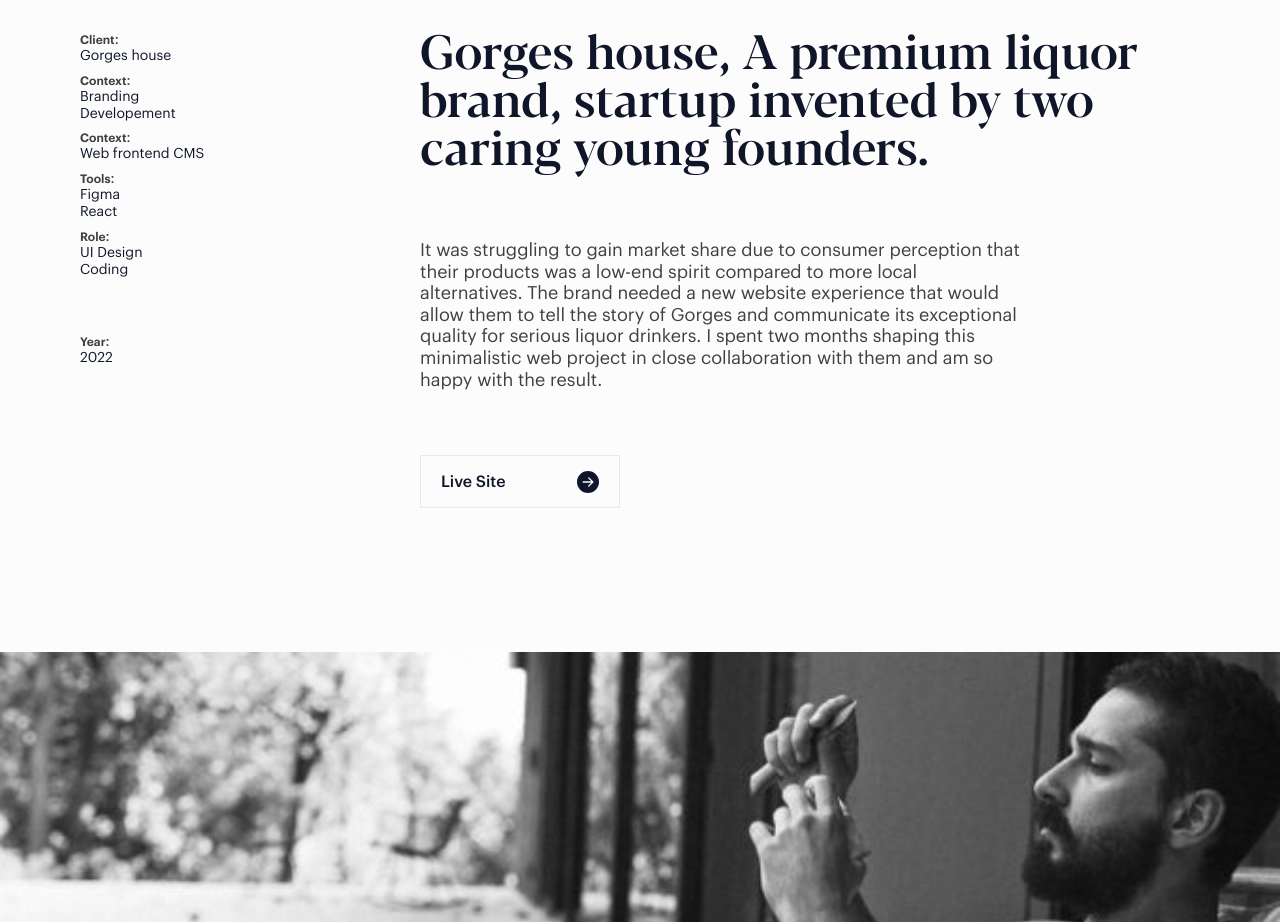
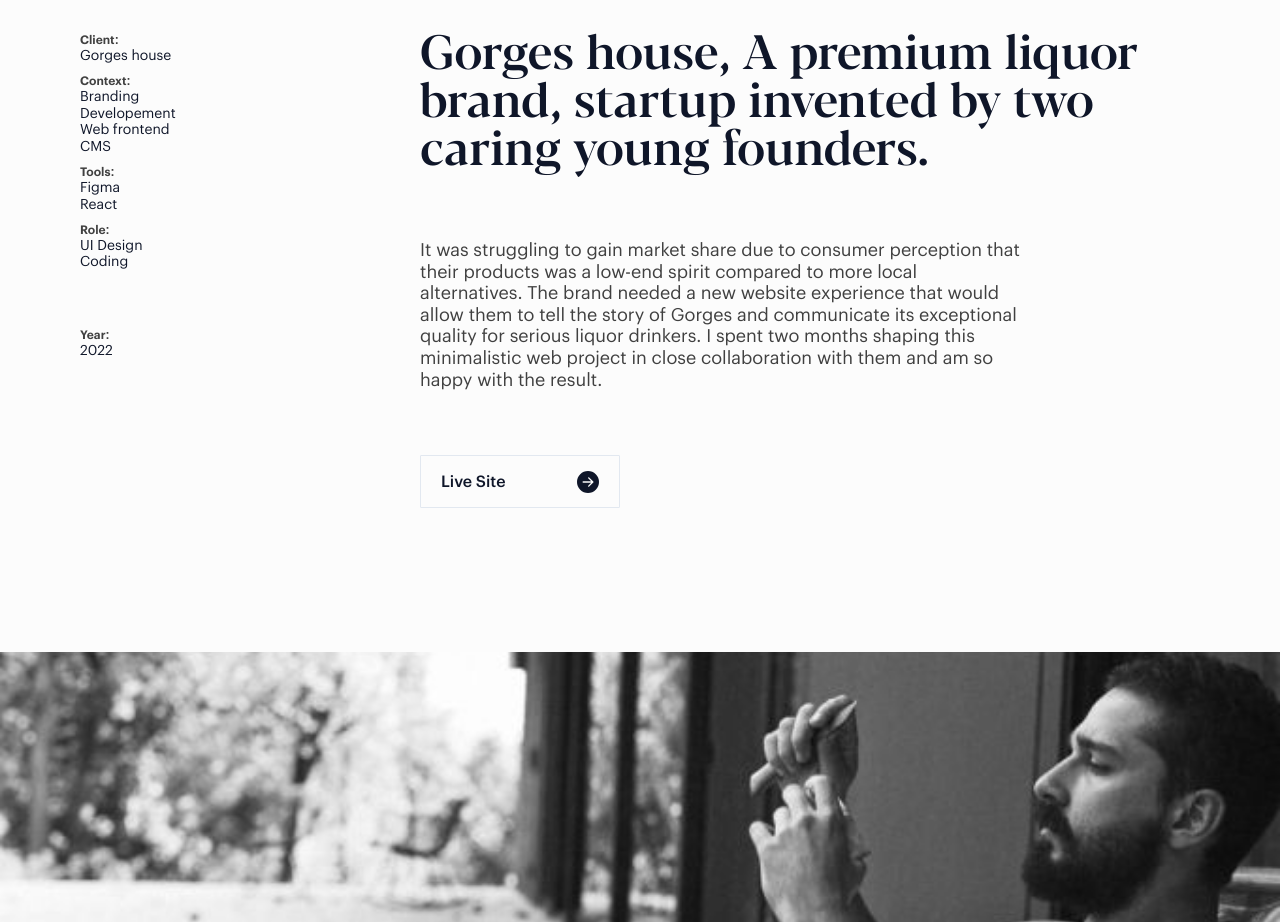
Before and after one commit to Leul-Michael/next-addis, a Next.js app: page /work/lools in a window 1280 px wide. Shown: the part 1120-2042 px from the top of the page. Built offline with nearby package versions, Linux system fonts and the light colour scheme.

Commit message:
first commit

```diff
--- a/src/app/page.tsx
+++ b/src/app/page.tsx
@@ -25,7 +25,7 @@
         <source src="/video/hero.mp4" type="video/mp4" />
       </video> */}
       <div className="main-container flex flex-col rounded-[0px_0px_50px_50px]">
-        <section className="hero flex flex-col items-start justify-end py-20 md:justify-center md:py-16">
+        <section className="hero flex flex-col items-start justify-end pb-20 pt-32 md:justify-center md:py-16">
           <div className="flex w-full flex-col gap-20">
             <div className="flex w-full flex-col gap-8 lg:flex-row lg:items-end">
               <h1 className="font-title max-w-[600px] font-serif font-bold leading-none">
--- a/src/app/work/[slug]/page.tsx
+++ b/src/app/work/[slug]/page.tsx
@@ -70,11 +70,8 @@
                 <p className="text-xs font-semibold text-clr-muted">Context:</p>
                 <p>Branding</p>
                 <p>Developement</p>
-              </div>
-
-              <div className="flex flex-col text-sm leading-[1.2]">
-                <p className="text-xs font-semibold text-clr-muted">Context:</p>
-                <p>Web frontend CMS</p>
+                <p>Web frontend</p>
+                <p>CMS</p>
               </div>
               <div className="flex flex-col text-sm leading-[1.2]">
                 <p className="text-xs font-semibold text-clr-muted">Tools:</p>
--- a/src/context/GlobalContext.tsx
+++ b/src/context/GlobalContext.tsx
@@ -60,7 +60,7 @@
       // console.log(progress)
       setIsInServiceSection(
         window?.innerWidth > 1024 && pathname === "/"
-          ? progress > 0.14 && progress < 0.4
+          ? progress > 0.17 && progress < 0.4
           : false
       )
       setIsScrolled(progress > 0.008)
```
